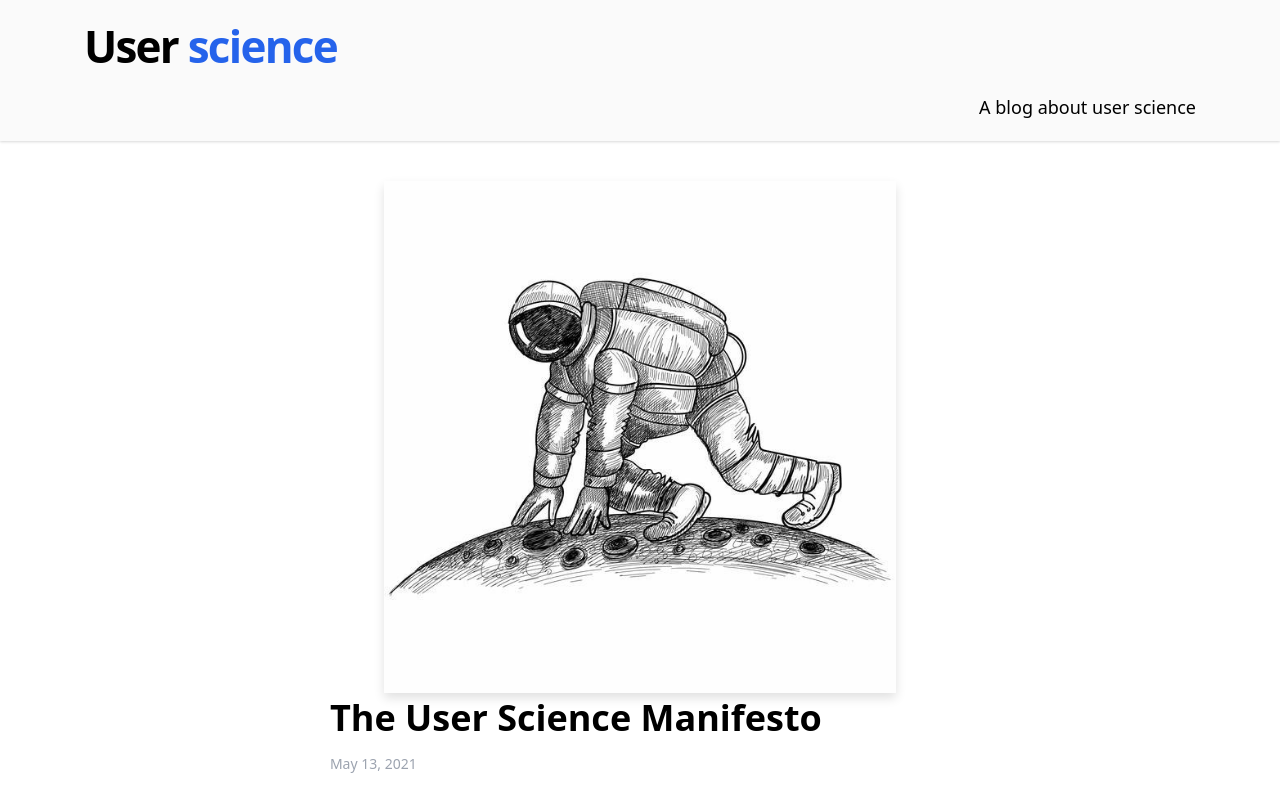
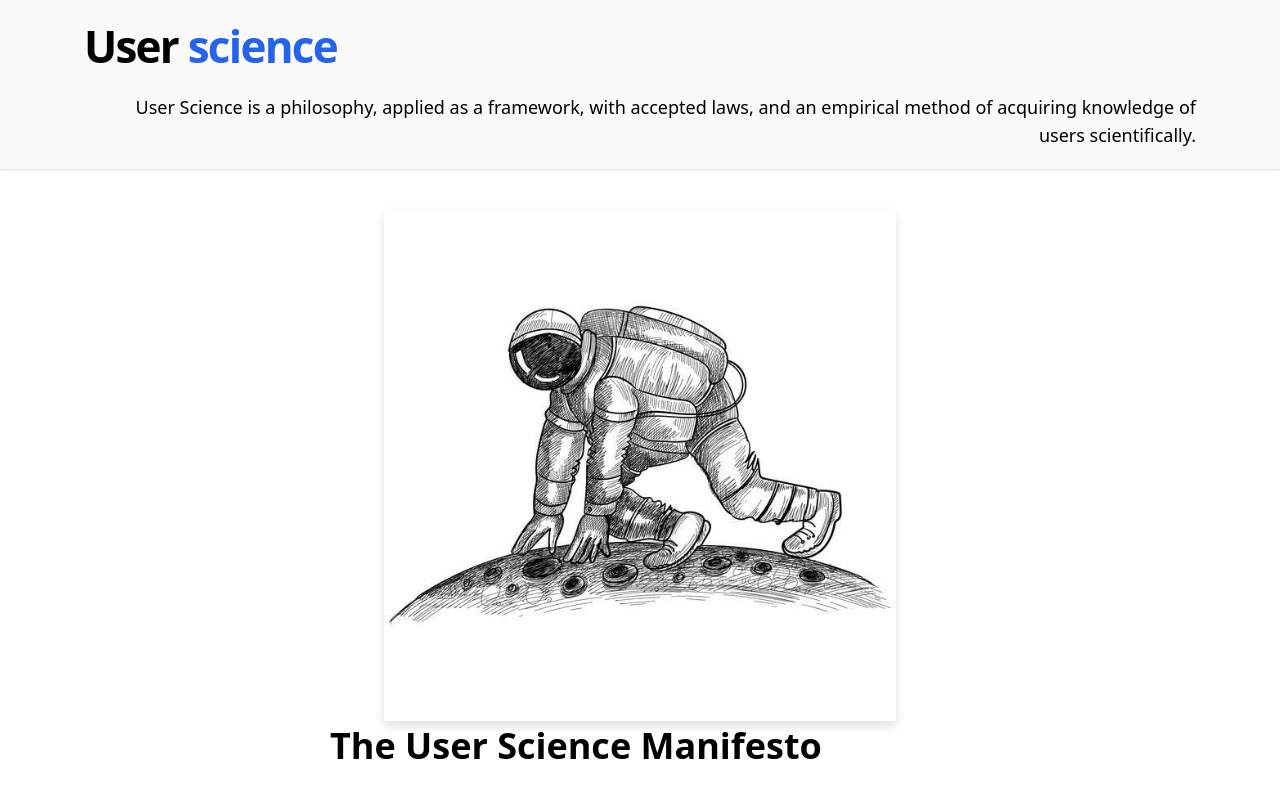
Before and after one commit to glidaa/userscience.org, a Next.js app: page / in a window 1280 px wide. Shown: the top 785 px of the page. Built offline with nearby package versions, Linux system fonts and the light colour scheme.

Commit message:
Change intro

```diff
--- a/components/intro.js
+++ b/components/intro.js
@@ -5,7 +5,7 @@ export default function Intro() {
         User <span className="text-blue-600">science</span>
       </h1>
       <h4 className="text-center md:text-right text-lg mt-5 md:pl-8">
-      A blog about user science
+      User Science is a philosophy, applied as a framework, with accepted laws, and an empirical method of acquiring knowledge of users scientifically.
              </h4>
              </div>
     </section>
```
